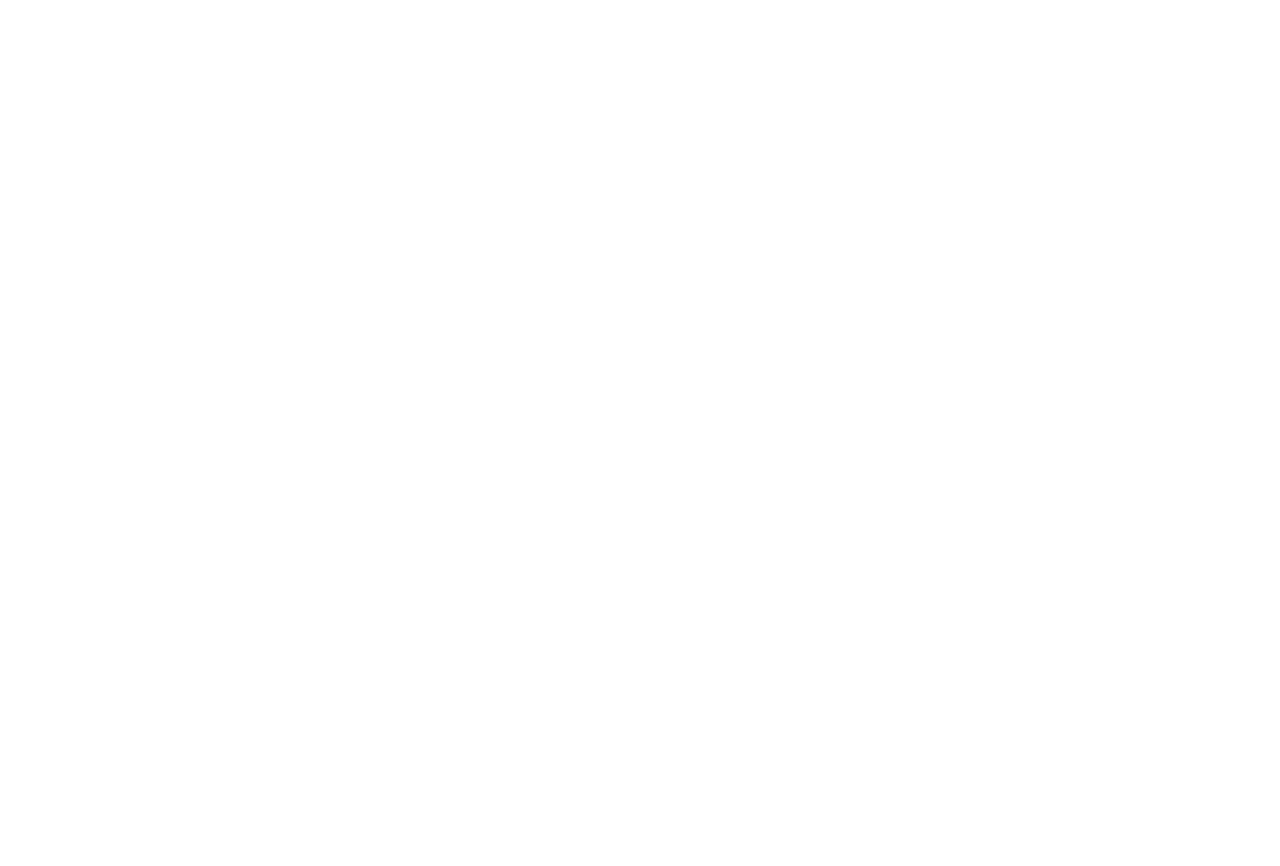
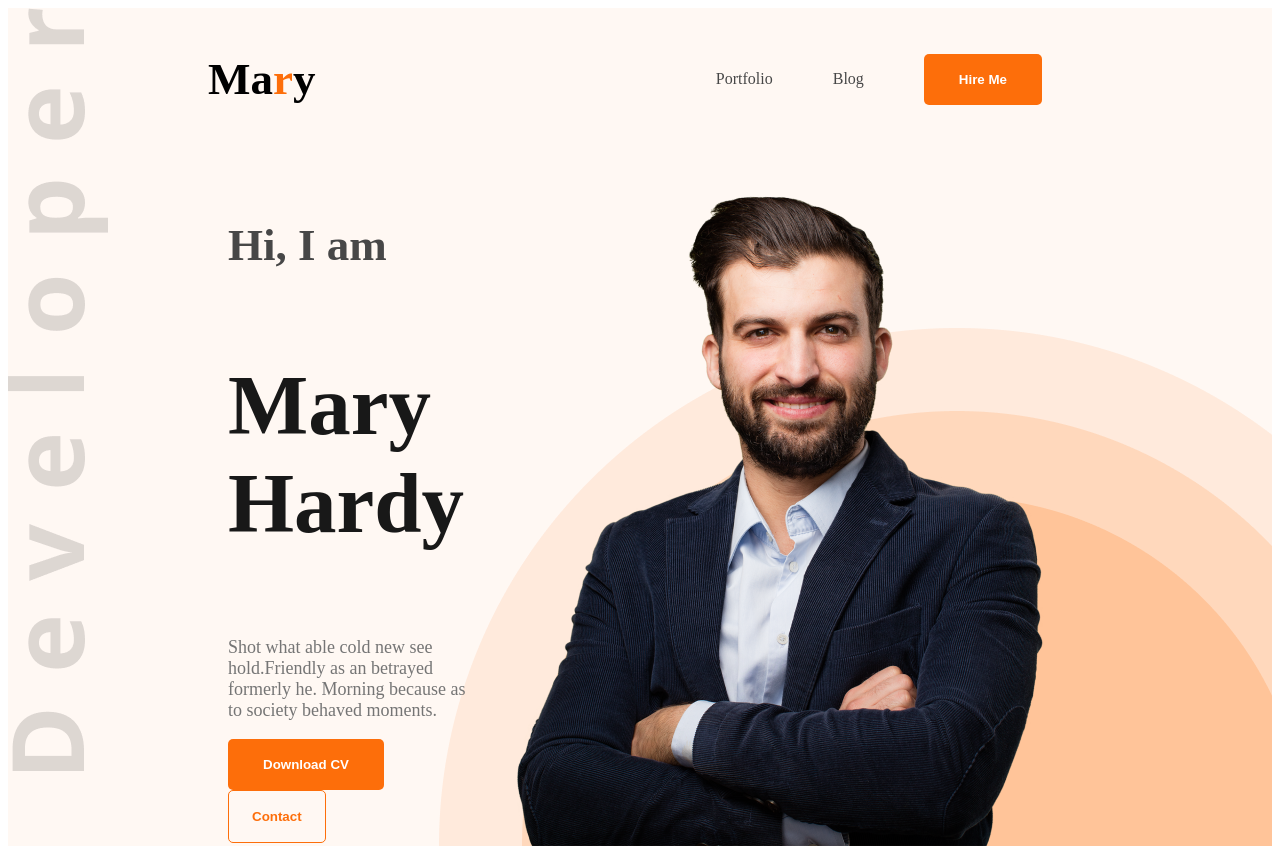
Before and after one commit to Rakibul29h/Web-Portfolio, a plain HTML site: page index.html in a window 1280 px wide. Before the commit the page ends 800 px from the top, so only its background shows below. Drawn offline with Linux system fonts and the light colour scheme.

Commit message:
nav and header ended

```diff
--- a/index.html
+++ b/index.html
@@ -4,9 +4,34 @@
     <meta charset="UTF-8">
     <meta name="viewport" content="width=device-width, initial-scale=1.0">
     <title>Portfolio</title>
+    <link rel="preconnect" href="https://fonts.googleapis.com">
+    <link rel="preconnect" href="https://fonts.gstatic.com" crossorigin>
+    <link href="https://fonts.googleapis.com/css2?family=Open+Sans:ital,wght@0,300..800;1,300..800&display=swap" rel="stylesheet">
     <link rel="stylesheet" href="./style/style.css">
 </head>
-<body>
+<body class="open-sand-normal">
+    <!-- This is header section -->
+     <header>
+        <nav>
+            <h3>Ma<span class="primary-color">r</span>y</h3>
+            <ul>
+                <li><a href="#">Portfolio</a></li>
+                <li><a href="#">Blog</a></li>
+                <li><a href="#"><button class="btn">Hire Me</button></a></li>
+            </ul>
+        </nav>
+        <section class="hero">
+            <div class="hero_content">
+                <h3 class="hero_greating">Hi, I am</h3>
+                <h3 class="hero_person">Mary Hardy</h3>
+                <p>Shot what able cold new see hold.Friendly as an betrayed formerly he. Morning because as to society behaved moments.</p>
+                <button class="btn">Download CV</button>
+                <button class="contact-btn">Contact</button>
+            </div>
+            <img src="./images/hardy.png" alt="">
+        </section>
+     </header>
+     <!-- main starting point -->
 
 </body>
 </html>
--- a/style/style.css
+++ b/style/style.css
@@ -0,0 +1,96 @@
+
+
+
+
+/* font class */
+
+
+.open-sans-normal {
+  font-family: "Open Sans", sans-serif;
+  font-optical-sizing: auto;
+  font-style: normal;
+  font-variation-settings:
+    "wdth" 100;
+}
+
+/* Common calss for style */
+.primary-color{
+    color:#FD6E0A ;
+}
+
+.btn{
+    background-color: #FD6E0A;
+    color:white ;
+    font-weight: bold;
+    padding: 18px 35px;
+    border-radius: 5px;
+    border: none;
+}
+
+/* nav bar style */
+header{
+    background-color: #FFF8F3;
+        background-image: url(../images/developer.png),url(../images/header_bg.png);
+       background-repeat: no-repeat;
+       background-position:top left, bottom right ;
+}
+nav{
+    display: flex;
+    justify-content: space-between;
+    align-items: center;
+       margin: 0 200px;
+}
+nav h3{
+    font-size: 45px;
+    font-weight: 800;
+}
+nav ul{
+    display: flex;
+    align-items: center;
+}
+nav ul li{
+    list-style-type: none;
+    margin:0px 30px
+}
+nav ul li a{
+    text-decoration: none;
+    color:#474747 ;
+}
+.hero{
+       padding: 0 200px;
+       margin: 20px;
+       display: flex;
+       justify-content: space-between;
+       align-items: center;
+
+}
+.hero_greating{
+    font-size: 45px;
+    color: #474747;
+    font-weight: 600;
+
+}
+.hero_person{
+    font-size: 85px;
+    font-weight: 800;
+    color:#181818 ;
+}
+.hero_content{
+    width: 585px;
+}
+.hero_content p{
+    font-size: 18px;
+    color:#757575 ;
+}
+.contact-btn{
+    background-color: #FFF8F3;
+    border: 1px solid #FD6E0A;
+    color: #FD6E0A;
+    border-radius: 5px;
+    padding: 18px 23px;
+    font-size: 20;
+    font-weight: bold;
+}
+.hero img{
+    width: 585px;
+}
```
